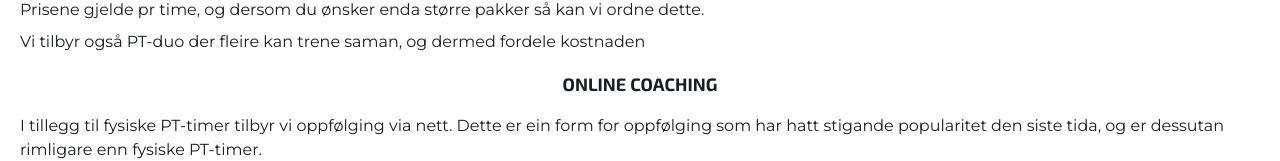
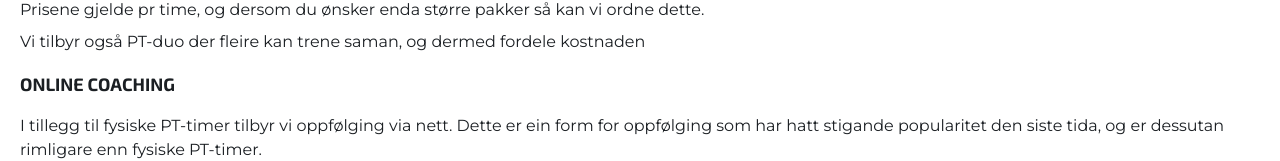
Before and after one commit to larsstrandos/kbgym, a Next.js app: page /pt in a window 1280 px wide. Shown: the part 490-651 px from the top of the page. Built offline with nearby package versions, Linux system fonts and the light colour scheme.

Commit message:
Some changes on the site

```diff
--- a/package.json
+++ b/package.json
@@ -9,10 +9,13 @@
     "next": "latest",
     "react": "^17.0.2",
     "react-dom": "^17.0.2",
-    "react-icons": "^4.3.1"
+    "react-icons": "^4.3.1",
+    "sharp": "^0.29.2"
   },
   "devDependencies": {
     "autoprefixer": "^10.2.6",
+    "eslint": "^8.2.0",
+    "eslint-config-next": "12.0.3",
     "postcss": "^8.3.5",
     "prop-types": "^15.7.2",
     "tailwindcss": "^2.2.4"
--- a/pages/om-senteret.js
+++ b/pages/om-senteret.js
@@ -15,7 +15,7 @@ export default function Home() {
             <main className="mb-auto">
                 <div className="w-full h-25vh relative bg-blend-darken">
                     <Image src="/DSC_5845.jpg" layout="fill" objectFit="cover" priority className="brightness-50"/>
-                    <div className={'absolute w-screen h-full flex items-center justify-center'}>
+                    <div className={'absolute w-full h-full flex items-center justify-center'}>
                         <h1 className="relative text-white uppercase font-bold text-xl font-exo after:absolute after:w-full after:left-1/2 after:-translate-x-1/2  after:h-0.5 after:bg-white after:-bottom-1">Om Senteret</h1>
                     </div>
                 </div>
--- a/pages/pt.js
+++ b/pages/pt.js
@@ -8,14 +8,14 @@ export default function Home() {
     return (
         <div className="font-body flex flex-col h-screen justify-between">
             <Head>
-                <title>KB Gym Sande - Om Senteret</title>
+                <title>KB Gym Sande - Personlig Trener</title>
                 <link rel="icon" href="/favicon.ico"/>
             </Head>
             <Header/>
             <main className="mb-auto">
                 <div className="w-full h-25vh relative bg-blend-darken">
                     <Image src="/DSC_5845.jpg" layout="fill" objectFit="cover" priority className="brightness-50"/>
-                    <div className={'absolute w-screen h-full flex items-center justify-center text-center px-5'}>
+                    <div className={'absolute w-full h-full flex items-center justify-center text-center px-5'}>
                         <h1 className="relative text-white uppercase font-bold text-xl font-exo after:absolute after:w-full after:left-1/2 after:-translate-x-1/2  after:h-0.5 after:bg-white after:-bottom-1">Vi
                             tilbyr personlig trening på KB Gym Sande</h1>
                     </div>
@@ -52,7 +52,7 @@ export default function Home() {
                     <p className="text-ligth-grey text-base mb-4 leading-normal">
                         Vi tilbyr også PT-duo der fleire kan trene saman, og dermed fordele kostnaden
                     </p>
-                    <h2 className="text-center text-lg font-semibold font-exo text-ligth-grey mb-4">ONLINE COACHING</h2>
+                    <h2 className="text-lg font-semibold font-exo text-ligth-grey mb-4">ONLINE COACHING</h2>
                     <p className="text-ligth-grey text-base mb-2 leading-normal">
                         I tillegg til fysiske PT-timer tilbyr vi oppfølging via nett. Dette er ein form for oppfølging som har hatt stigande popularitet den siste tida, og er dessutan rimligare enn fysiske PT-timer.
                     </p>
```
Also changed, not shown: 1 other file (tests, documents, lock files or other folders).
